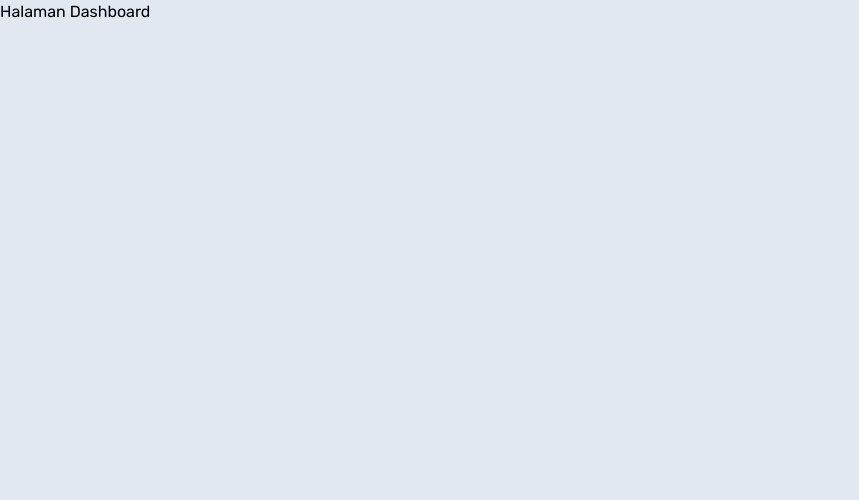
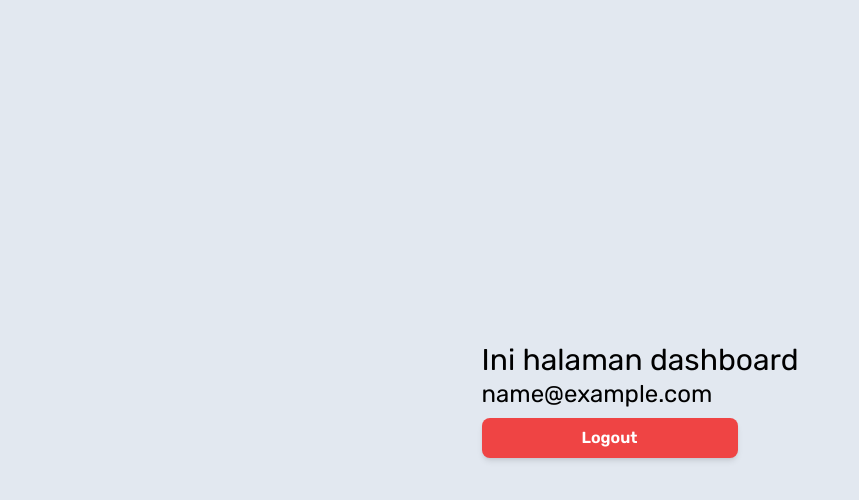
Before and after one commit to rahulsubagio/iot-hidroponik-melon, a React (Vite) app: page /dashboard in a window 1280 px wide. Shown: the top 500 px of the page, without its empty margins (0-859 px from the left). Built offline with nearby package versions, Linux system fonts and the light colour scheme; no server answers; sample sign-in values are in the browser's storage.

Commit message:
auth dengan firebase

```diff
--- /dev/null
+++ b/src/components/Protected.jsx
@@ -0,0 +1,10 @@
+import { Navigate, Outlet } from "react-router-dom"
+
+const Protected = () => {
+  const token = localStorage.getItem('token')
+  return (
+    token ? <Outlet/> : <Navigate to="/login" />
+  )
+}
+
+export default Protected
--- a/src/index.css
+++ b/src/index.css
@@ -3,6 +3,10 @@
 @tailwind utilities;
 
 @layer base {
+  :root {
+    font-family: "Rubik", sans-serif;
+    @apply bg-slate-200;
+  }
   h1 {
     @apply text-3xl;
   }
@@ -18,19 +22,12 @@
   p {
     @apply text-sm;
   }
+
 }
 
-:root {
-  font-family: "Rubik", sans-serif;
-  @apply bg-slate-200;
-}
-
-.body {
-  @apply flex flex-col h-screen;
-}
-
-main {
-  @apply mb-auto mt-auto grid place-content-center;
+@layer components {
+  .container {
+    @apply mx-auto flex flex-col h-screen;
   }
 
   .card {
@@ -38,6 +35,16 @@ main {
     @apply bg-white shadow-lg rounded-xl;
   }
 
+  main {
+    @apply mb-auto mt-auto grid place-content-center;
+  }
+
+  footer {
+    @apply text-center mb-5 static bottom-0 text-hijo-dark;
+  }
+}
+
+@layer utilities {
   .iot-logo {
     @apply w-40 h-auto;
   }
@@ -57,7 +64,4 @@ main {
     @apply rounded-lg w-64 py-2 mt-2 text-center font-semibold shadow-md;
     @apply bg-red-500 text-white hover:bg-red-600;
   }
-
-footer {
-  @apply text-center mb-5 static bottom-0 text-hijo-dark;
 }
--- a/src/main.jsx
+++ b/src/main.jsx
@@ -7,6 +7,7 @@ import "./index.css"
 import Home from "./pages/Home"
 import Login from "./pages/Login";
 import Dashboard from "./pages/Dashboard"
+import Protected from "./components/Protected";
 
 ReactDOM.createRoot(document.getElementById('root')).render(
   <React.StrictMode>
@@ -14,7 +15,9 @@ ReactDOM.createRoot(document.getElementById('root')).render(
       <Routes>
         <Route path="/" element={<Home/>} />
         <Route path="/login" element={<Login/>} />
-        <Route path="/dashboard" element={<Dashboard/>} />
+        <Route path="/dashboard" element={<Protected/>} >
+          <Route path="/dashboard" index element={<Dashboard/>} />
+        </Route>
       </Routes>
     </Router>
   </React.StrictMode>,
--- a/src/pages/Dashboard.jsx
+++ b/src/pages/Dashboard.jsx
@@ -1,7 +1,31 @@
+import { signOut } from "firebase/auth"
+import { useNavigate } from "react-router-dom"
+import { auth } from "../firebase"
+
 const Dashboard = () => {
+  const user = JSON.parse(localStorage.getItem('user'))
+  const navigate = useNavigate()
+
+  const handleLogout = async () => {
+    try {
+      await signOut(auth)
+      localStorage.removeItem('token')
+      localStorage.removeItem('user')
+      navigate("/")
+    } catch (error) {
+      console.error(error)
+    }
+  }
+
   return (
-    <div>
-      Halaman Dashboard
+    <div className="container">
+      <main>
+        <h1>Ini halaman dashboard</h1>
+        <h2>{user && user.email}</h2>
+        <a onClick={handleLogout} className="button-back">
+          <h4>Logout</h4>
+        </a>
+      </main>
     </div>
   )
 }
--- a/src/pages/Home.jsx
+++ b/src/pages/Home.jsx
@@ -2,7 +2,7 @@ import Footer from "../components/Footer"
 
 const Home = () => {
   return (
-    <div className="body">
+    <div className="container">
       <main>
         <div className="card">
           <img src="/iot-logo.png" alt="iot logo" className="iot-logo"/>
@@ -10,7 +10,7 @@ const Home = () => {
             Implementasi Adaptive Fuzzy Logic Controller untuk Pengaturan Nutrisi Otomatis pada Tanaman Hidroponik Melon
           </h4>
           <a href="/login" className="button-login">
-            <h4>Login</h4>
+            <h4>Ayo Bertani!</h4>
           </a>
         </div>
       </main>
--- a/src/pages/Login.jsx
+++ b/src/pages/Login.jsx
@@ -1,19 +1,43 @@
+import { useState } from "react"
 import Footer from "../components/Footer"
+import { useNavigate } from "react-router-dom"
+import { signInWithEmailAndPassword } from "firebase/auth"
+import { auth } from "../firebase"
 
 const Login = () => {
+  const [email, setEmail] = useState("")
+  const [password, setPassword] = useState("")
+
+  const navigate = useNavigate()
+
+  const handleSubmit = async (e) => {
+    e.preventDefault()
+    try {
+      const userCredential = await signInWithEmailAndPassword(auth, email, password)
+      console.log(userCredential)
+      const user = userCredential.user
+      localStorage.setItem('token', user.accessToken)
+      localStorage.setItem('user', JSON.stringify(user))
+      navigate("/dashboard")
+    } catch (error) {
+      console.error(error)
+      navigate("/")
+    }
+  }
+
   return (
-    <div className="body">
+    <div className="container">
       <main>
         <div className="card">
           <img src="/iot-logo.png" alt="iot logo" className="iot-logo"/>
-          <h2 className="mt-10 font-semibold text-hijo-dark">Ayo Bertani!</h2>
+          <h2 className="mt-10 font-semibold animate-bounce text-hijo-dark">Ayo Bertani!</h2>
 
-          <form action="/dashboard" className="w-64 mt-4">
+          <form onSubmit={handleSubmit} className="w-64 mt-4">
             <label className="block">
-              <input type="email" name="email" id="email" placeholder="Email" className="form-input" />
+              <input type="email" placeholder="Email" className="form-input" value={email} onChange={(e) => setEmail(e.target.value)}/>
             </label>
             <label className="block mt-2">
-              <input type="password" name="password" id="password" placeholder="Password" className="form-input"/>
+              <input type="password" placeholder="Password" className="form-input" value={password} onChange={(e) => setPassword(e.target.value)}/>
             </label>
             <button type="submit" className="mt-10 button-login">
               <h4>Login</h4>
```
Also changed, not shown: src/firebase.jsx (renamed from src/components/Firebase.js). Lines whose indentation alone changed are shown as unchanged.
